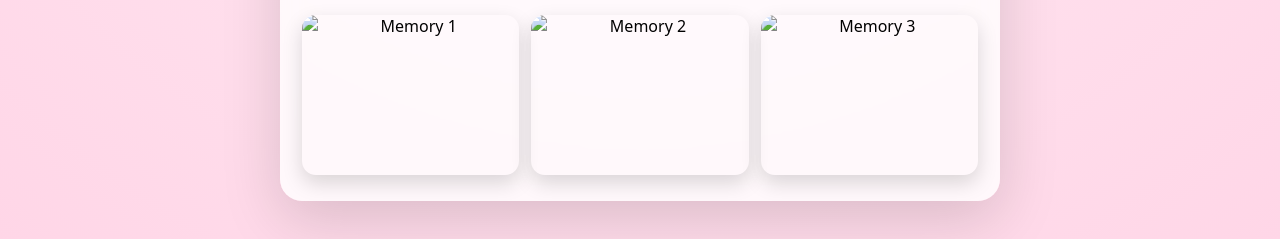
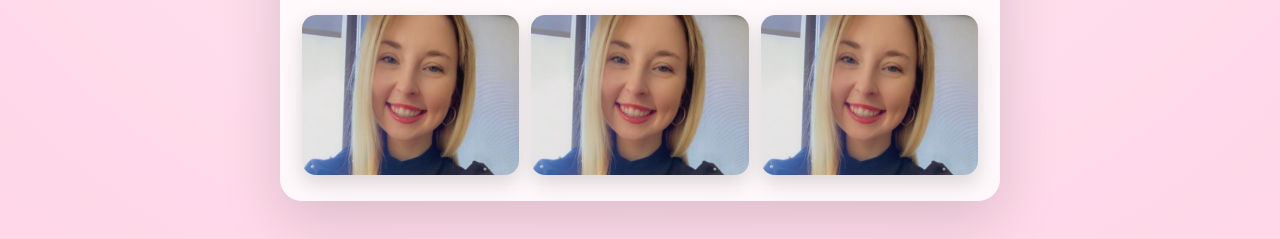
Before and after one commit to ulabdeenzain2710-cyber/For-Herr, a plain HTML site: page index.html in a window 1280 px wide. Both pictures are taken after a click on the button "Yes 💖". Shown: the part 561-800 px from the top of the page. Drawn offline with nearby package versions, Linux system fonts and the light colour scheme.

Commit message:
Update index.html

```diff
--- a/index.html
+++ b/index.html
@@ -177,9 +177,9 @@
       </p>
 
       <div class="photo-grid">
-        <img src="img1.jpg" alt="Memory 1">
-        <img src="img2.jpg" alt="Memory 2">
-        <img src="img3.jpg" alt="Memory 3">
+        <img src="img1.jpeg" alt="Memory 1">
+        <img src="img2.jpeg" alt="Memory 2">
+        <img src="img3.jpeg" alt="Memory 3">
       </div>
     </section>
   </main>
```
